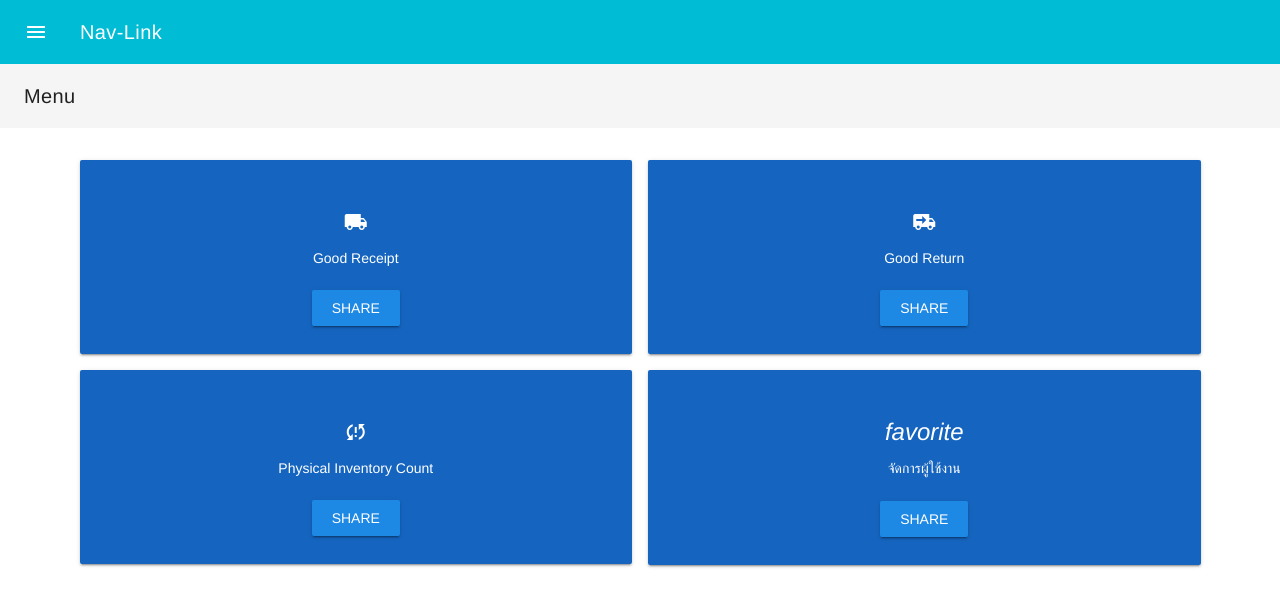
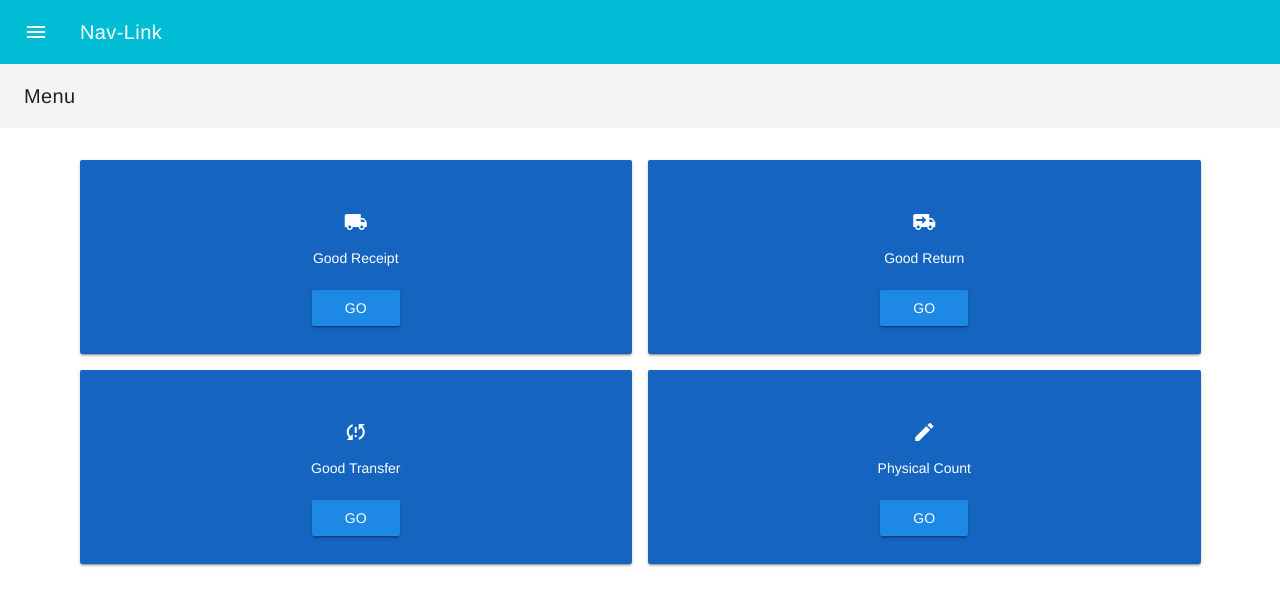
Before and after one commit to A-nupha/vue-barcode, a Vue app: page / in a window 1280 px wide. Both pictures are taken after a click on the button "LOGIN". Shown: the top 606 px of the page. Built offline with nearby package versions, Linux system fonts and the light colour scheme.

Commit message:
add icon

```diff
--- a/src/views/menu.vue
+++ b/src/views/menu.vue
@@ -17,7 +17,7 @@
                   <v-card-actions class="text-xs-center">
                        <v-layout row>
                            <v-flex xs-4 class="text-xs-center">
-                                <v-btn  color="blue darken-1" @click="click='scan'">Share</v-btn>
+                                <v-btn  color="blue darken-1" @click="click='scan'">Go</v-btn>
                            </v-flex>
                        </v-layout>
                     </v-card-actions>
@@ -30,7 +30,7 @@
                    <v-card-actions class="text-xs-center">
                        <v-layout row>
                            <v-flex xs-4 class="text-xs-center">
-                                <v-btn  color="blue darken-1" @click="click='scan'">Share</v-btn>
+                                <v-btn  color="blue darken-1" @click="click='scan'">Go</v-btn>
                            </v-flex>
                        </v-layout>
                     </v-card-actions>
@@ -41,11 +41,11 @@
               <v-flex  xs6 pa-2>
                 <v-card dark color="#1565C0" class="text-xs-center" style="padding-top:50px;padding-bottom:20px;">
                   <v-icon >mdi-sync-alert</v-icon>
-                  <v-card-text>Physical Inventory Count</v-card-text>
+                  <v-card-text>Good Transfer</v-card-text>
                   <v-card-actions class="text-xs-center">
                        <v-layout row>
                            <v-flex xs-4 class="text-xs-center">
-                                <v-btn  color="blue darken-1" @click="click='scan'">Share</v-btn>
+                                <v-btn  color="blue darken-1" @click="click='scan'">Go</v-btn>
                            </v-flex>
                        </v-layout>
                     </v-card-actions>
@@ -53,12 +53,12 @@
               </v-flex>
                <v-flex  xs6 pa-2>
                 <v-card dark color="#1565C0" class="text-xs-center" style="padding-top:50px;padding-bottom:20px;">
-                  <v-icon >favorite</v-icon>
-                  <v-card-text>จัดการผู้ใช้งาน</v-card-text>
+                  <v-icon >mdi-pencil</v-icon>
+                  <v-card-text>Physical Count</v-card-text>
                   <v-card-actions class="text-xs-center">
                        <v-layout row>
                            <v-flex xs-4 class="text-xs-center">
-                                <v-btn  color="blue darken-1" @click="click='scan'">Share</v-btn>
+                                <v-btn  color="blue darken-1" @click="click='scan'">GO</v-btn>
                            </v-flex>
                        </v-layout>
                     </v-card-actions>
```
